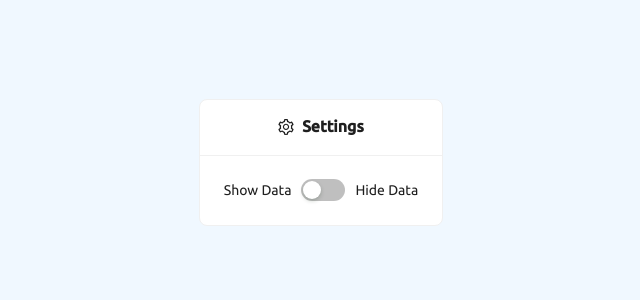
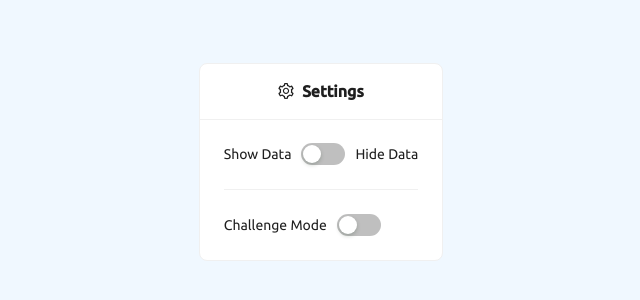
Before and after one commit to kanuraj-dev/dotsonacircle, a React (Create React App) app: page /admin in a window 1280 px wide. Shown: the part 258-558 px from the top of the page, without its empty margins (319-959 px from the left). Built offline with nearby package versions, Linux system fonts and the light colour scheme; no server answers; the database is empty.

Commit message:
update UI

```diff
--- a/src/AdminPage/index.tsx
+++ b/src/AdminPage/index.tsx
@@ -3,7 +3,7 @@ import {
   EyeOutlined,
   SettingOutlined,
 } from "@ant-design/icons";
-import { Button, Card, Switch, Typography } from "antd";
+import { Button, Card, Divider, Input, Modal, Switch, Typography } from "antd";
 import Flex from "CirclePage/Flex";
 import React, { useEffect, useState } from "react";
 import { createUseStyles } from "react-jss";
@@ -11,19 +11,55 @@ import supabase from "utils/client";
 
 export default function Admin({ settings }: any) {
   const classes = useStyle();
-  const [hideData, setHideData] = useState(settings[0]?.value === "true");
+  const [hideData, setHideData] = useState(false);
+  const [challengeMode, setChallengeMode] = useState(false);
+  const [challengeDots, setChallengeDots] = useState("0");
 
-  const handleChange = async () => {
+  const [startChllngModalOpen, setStartChllngModalOpen] = useState(false);
+
+  const handleHideDataChange = async () => {
     setHideData(!hideData);
-    let res = await supabase
-      .from("settings")
-      .upsert({ ...settings[0], value: "" + !hideData });
+    await supabase.from("settings").upsert({
+      ...settings.find((item: any) => item.key === "hide_data"),
+      value: "" + !hideData,
+    });
+  };
 
-    console.log(res);
+  const handleChallengeModeChange = async () => {
+    if (!challengeMode) {
+      setStartChllngModalOpen(true);
+    } else {
+      await supabase.from("settings").upsert({
+        ...settings.find((item: any) => item.key === "challenge_mode"),
+        value: "false",
+        data: {
+          dots: 0,
+        },
+      });
+    }
+  };
+
+  const handleChallengeModalOk = async () => {
+    setChallengeMode(!challengeMode);
+    setStartChllngModalOpen(false);
+
+    await supabase.from("settings").upsert({
+      ...settings.find((item: any) => item.key === "challenge_mode"),
+      value: "true",
+      data: {
+        dots: +challengeDots,
+      },
+    });
   };
 
   useEffect(() => {
-    setHideData(settings[0]?.value === "true");
+    setHideData(
+      settings.find((item: any) => item.key === "hide_data")?.value === "true"
+    );
+    setChallengeMode(
+      settings.find((item: any) => item.key === "challenge_mode")?.value ===
+        "true"
+    );
   }, [settings]);
 
   return (
@@ -36,10 +72,32 @@ export default function Admin({ settings }: any) {
           </Flex>
         }
       >
-        <Flex justify="center" align="center">
+        <Modal
+          centered
+          title="Start Challenge"
+          open={startChllngModalOpen}
+          onOk={handleChallengeModalOk}
+          onCancel={() => setStartChllngModalOpen(false)}
+          style={{ maxWidth: 350 }}
+        >
+          <Input
+            value={challengeDots}
+            onChange={(e) => setChallengeDots(e.target.value)}
+            placeholder="No. of Dots"
+          />
+        </Modal>
+        <Flex align="center">
           <span style={{ marginRight: 10 }}>Show Data</span>
-          <Switch checked={hideData} onChange={handleChange} />
+          <Switch checked={hideData} onChange={handleHideDataChange} />
           <span style={{ marginLeft: 10 }}>Hide Data</span>
+        </Flex>
+        <Divider />
+        <Flex align="center">
+          <span style={{ marginRight: 10 }}>Challenge Mode</span>
+          <Switch
+            checked={challengeMode}
+            onChange={handleChallengeModeChange}
+          />
         </Flex>
       </Card>
     </Flex>
--- a/src/CirclePage/index.tsx
+++ b/src/CirclePage/index.tsx
@@ -5,7 +5,7 @@ import {
   EyeOutlined,
   UndoOutlined,
 } from "@ant-design/icons";
-import { Button } from "antd";
+import { Button, message, Modal } from "antd";
 import Flex from "./Flex";
 import CircleGraph from "./CircleGraph";
 
@@ -48,8 +48,8 @@ export default function CirclePage({ settings }: any) {
   const [layoutsUnedited, setLayoutsUnedited] = useState<DataType[]>([]);
   const [hideData, setHideData] = useState(false);
   const [layouts, setLayouts] = useState<DataType[]>([]);
-  const [challengeData, setChallengeData] = useState<DataType>(DataInitalState);
   const [challengeMode, setChallengeMode] = useState(false);
+  const [challengeDotsCount, setChallengeDotsCount] = useState(0);
   const [lineInMaking, setLineInMaking] = useState<any>({});
 
   const [overlappingRegions, setOverlappingRegions] = useState(0);
@@ -122,6 +122,7 @@ export default function CirclePage({ settings }: any) {
         const dot = dots[i];
 
         for (let j = 1; j < dots.length; j++) {
+          if (i === j) continue;
           lines.push({
             x1: dots[j].x,
             y1: dots[j].y,
@@ -239,11 +240,10 @@ export default function CirclePage({ settings }: any) {
           getDistance(dot, { x: lineInMaking.x2, y: lineInMaking.y2 }) <= 10
         ) {
           setData((curr) => {
-            curr.lines = [
-              ...curr.lines,
-              { ...lineInMaking, x2: dot.x, y2: dot.y },
-            ];
-            return curr;
+            return {
+              ...curr,
+              lines: [...curr.lines, { ...lineInMaking, x2: dot.x, y2: dot.y }],
+            };
           });
           setLineInMaking({});
         }
@@ -303,14 +303,14 @@ export default function CirclePage({ settings }: any) {
 
   useEffect(() => {
     if (challengeMode) {
-      let totalDots = challengeData?.dots?.length;
+      let totalDots = data?.dots?.length;
       let possibleLines = layoutsUnedited?.[totalDots - 1]?.lines?.length;
-      console.log(layoutsUnedited?.[totalDots - 1]);
-
-      console.log(totalDots, possibleLines, data.lines?.length);
 
       if (possibleLines === data.lines?.length) {
-        alert("You won!");
+        message.destroy();
+        message.success(
+          "Great! You have successfully completed all the lines."
+        );
       }
     }
   }, [data]);
@@ -346,21 +346,44 @@ export default function CirclePage({ settings }: any) {
       }
       setLayouts(layoutsData);
       setLayoutsUnedited(layoutsData);
-
-      setChallengeData((curr) => ({ ...curr, dots: layoutsData[4].dots }));
     }
   }, [circlePosition]);
 
   useEffect(() => {
-    if (challengeMode) {
-      setData(challengeData);
+    if (challengeMode && layoutsUnedited?.length) {
+      setData((curr) => ({
+        ...DataInitalState,
+        dots: layoutsUnedited[challengeDotsCount - 1].dots,
+      }));
+      Modal.info({
+        centered: true,
+        title: "Challenge Mode",
+        content: `Connect the ${challengeDotsCount} dots on the circle to divide the circle in as many regions as possible.`,
+      });
     }
-  }, [challengeMode, challengeData]);
+  }, [challengeMode, layoutsUnedited]);
 
   useEffect(() => {
-    console.log(settings);
-    setHideData(settings[0]?.value === "true");
+    setHideData(
+      settings.find((item: any) => item.key === "hide_data")?.value === "true"
+    );
+    setChallengeMode(
+      settings.find((item: any) => item.key === "challenge_mode")?.value ===
+        "true"
+    );
+    setChallengeDotsCount(
+      settings.find((item: any) => item.key === "challenge_mode")?.data?.dots ??
+        0
+    );
   }, [settings]);
+
+  useEffect(() => {
+    window.addEventListener("resize", () => window.location.reload());
+
+    return () => {
+      window.removeEventListener("resize", () => window.location.reload());
+    };
+  }, []);
 
   //   Dot Functions / Event Handlers --->
   const handleDotMouseDown = (index: number) => () => {
@@ -487,10 +510,10 @@ export default function CirclePage({ settings }: any) {
       <Flex justify="center" align="center" style={{ padding: "20px" }}>
         <Flex direction="column" justify="center" align="center">
           <h2 style={styles.regionsText}>
-            {hideData ? "_" : calculateRegion(data.dots.length)} Regions
+            {hideData ? "—" : calculateRegion(data.dots.length)} Regions
           </h2>
           <span style={styles.intersectionsText}>
-            {hideData ? "_" : data.intersectngDots?.length} Intersections
+            {hideData ? "— " : data.intersectngDots?.length} Intersections
           </span>
         </Flex>
         {/* <Button type="text" icon={<UndoOutlined />} onClick={handleResetClick}>
```
